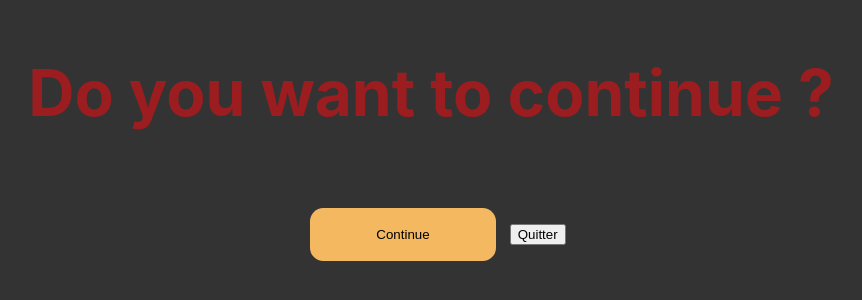
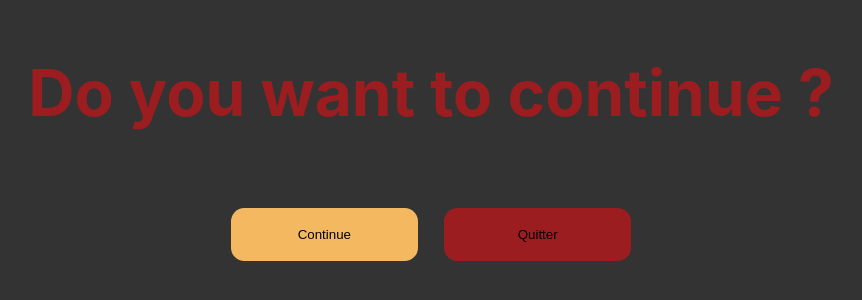
Before and after one commit to TzRPheonix/mmorpg, a React (Create React App) app in the folder FrontEnd/: page /leave in a window 1280 px wide. Shown: the part 236-536 px from the top of the page, without its empty margins (209-1071 px from the left). Built offline with nearby package versions, Linux system fonts and the light colour scheme.

Commit message:
btn quitter

```diff
--- a/FrontEnd/src/fight/leave/leave.css
+++ b/FrontEnd/src/fight/leave/leave.css
@@ -16,14 +16,14 @@
     text-align: center;
 }
 
-.leave-btn{
+.leave-btn {
     display: flex;
     justify-content: center;
     align-items: center;
     margin-top: 4em;
 }
 
-.continue-btn,.stop-btn{
+.continue-btn, .quit-btn {
     width: 14em;
     height: 4em;
     color: #000;
@@ -33,14 +33,15 @@
     cursor: pointer;
 }
 
-.continue-btn{
+.continue-btn {
     background-color: #F4B860;
 }
 
-.stop-btn{
+.quit-btn {
     background-color: #9B1D20;
 }
-.title{
+
+.title {
     display: block;
     font-size: 4em;
     color: #9B1D20;
```
